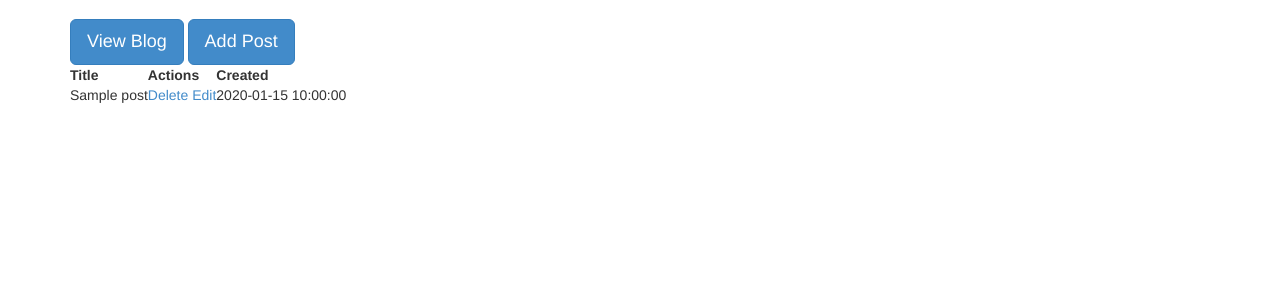
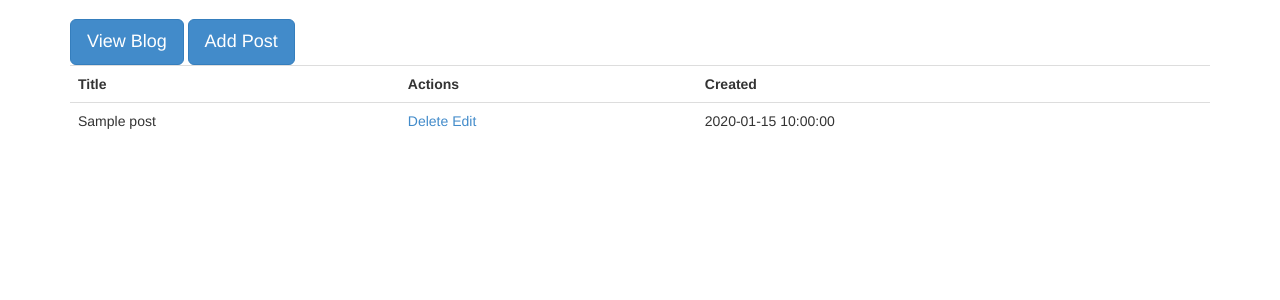
Before and after one commit to jolks/cakephp-blog-example, a CakePHP app: the page made by app/View/Posts/admin.ctp in a window 1280 px wide. Shown: the part 51-351 px from the top of the page. Run offline with PHP 8.4 and a stand-in for CakePHP, Linux system fonts and the light colour scheme; the template is opened without the code that fills it: most values are stand-ins (such as "Sample title", 1, 10 or a date in 2020); some libraries are stand-ins or nearby versions.

Commit message:
Updated table UI

```diff
--- a/app/View/Posts/admin.ctp
+++ b/app/View/Posts/admin.ctp
@@ -11,7 +11,7 @@
     array('class' => 'btn btn-primary btn-lg', 'role' => 'button')
 ); ?>
 
-<table>
+<table class="table table-hover">
     <tr>
         <th>Title</th>
         <th>Actions</th>
```
